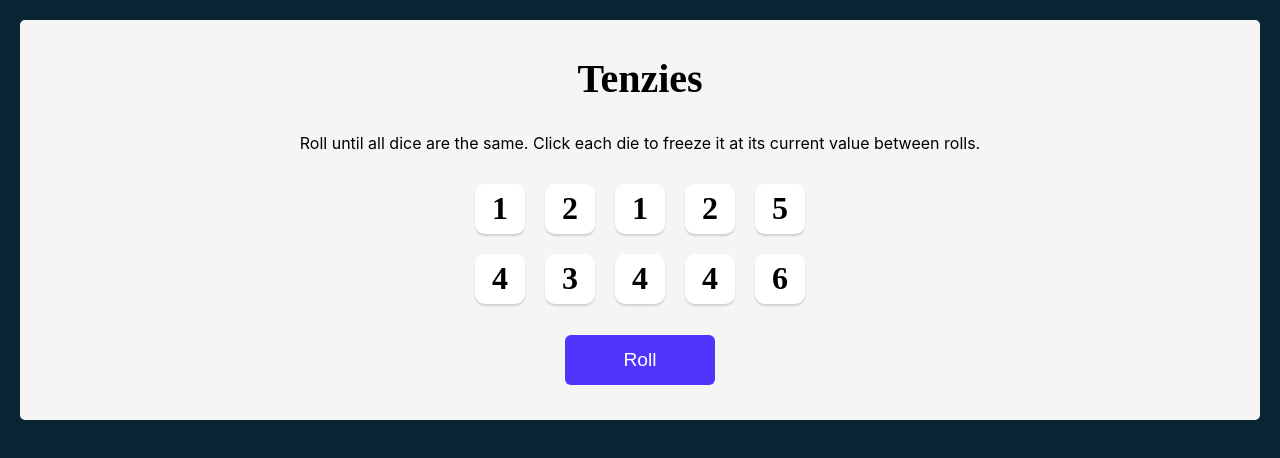
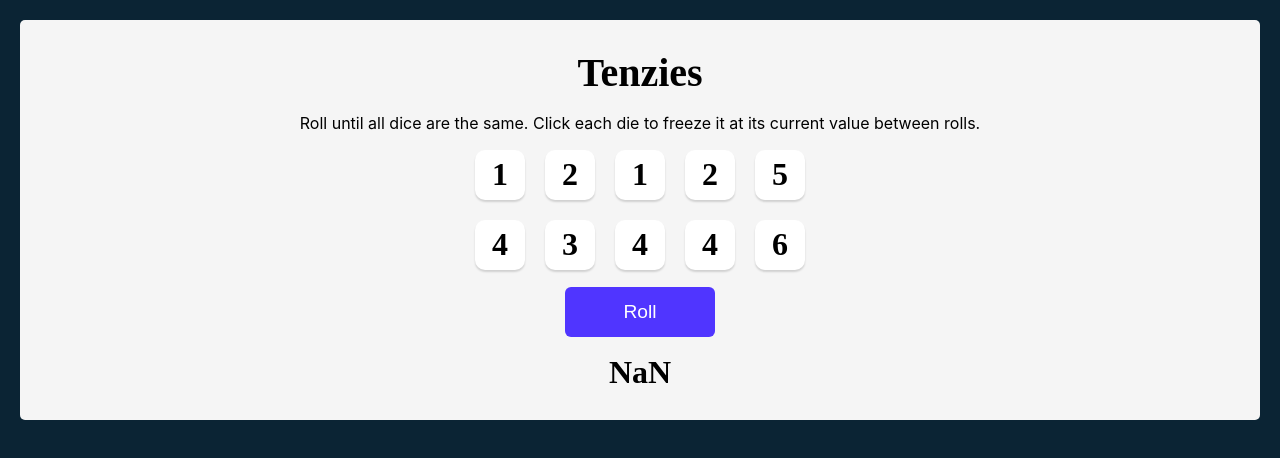
Before and after one commit to FrancescoSciab/Tenzies, a Next.js app in the folder tenzies-app/: page /components/Die in a window 1280 px wide. Shown: the top 458 px of the page. Built offline with nearby package versions, Linux system fonts and the light colour scheme.

Commit message:
not working

```diff
--- a/tenzies-app/src/pages/_app.js
+++ b/tenzies-app/src/pages/_app.js
@@ -1,24 +1,33 @@
 import '@/styles/globals.css'
 import Die from './components/Die'
+import TimeTracker from './components/TimeTracker';
 import { useEffect, useState } from 'react';
 import {nanoid} from "nanoid"
 import Confetti from "react-confetti"
-import { useStopwatch } from 'react-timer-hook';
+
+
 
 
 export default function App() {
 
   const [dice, setDice] = useState(allNewDice());
   const [tenzies, setTenzies] = useState(false);
-
+  const [time, setTime] = useState(() => {
+    return () => {
+        performance.now()
+    }
+})
   useEffect(() => {
     const allHeld = dice.every(die => die.isHeld)
     const firstValue = dice[0].value
     const allSameValue = dice.every(die => die.value === firstValue)
-    if (allHeld && allSameValue) {
+    if (allHeld && allSameValue) {() => {
       setTenzies(true)
+      setTime()
     }
-  }, [dice])
+
+    }
+    }, [dice])
 
   function generateNewDie() {
     return {
@@ -48,18 +57,6 @@ export default function App() {
           die
     }))
   }
-
-  const {
-    seconds,
-    minutes,
-    hours,
-    days,
-    isRunning,
-    start,
-    pause,
-    reset,
-  } = useStopwatch({ autoStart: true });
-
 
   const diceElements = dice.map(die => <Die
                                         key={die.id}
@@ -92,6 +89,8 @@ export default function App() {
 
       <button className='roll-dice' onClick={rollDice}>{tenzies ? "New game" : "Roll"}</button>
 
+      <TimeTracker />
+
     </main>
   )
 }
--- a/tenzies-app/src/pages/components/Die.js
+++ b/tenzies-app/src/pages/components/Die.js
@@ -1,3 +1,4 @@
+
 
 
 export default function Die (props) {
@@ -8,11 +9,15 @@ export default function Die (props) {
         backgroundColor: props.isHeld ? "#59E391" : "white"
     }
 
+
     return (
         <div
             className="die-face"
             style={styles}
-            onClick={props.seconds}
+            onClick={() => {
+                props.holdDice;
+                props.setTime;
+            }}
             >
 
             <h2 className="die-num">{props.value}</h2>
--- /dev/null
+++ b/tenzies-app/src/pages/components/TimeTracker.js
@@ -0,0 +1,16 @@
+export default function TimeTracker(props) {
+
+    function calculateResult() {
+        const result = props.finalTime - props.initial
+        return (
+            result
+        )
+    }
+
+
+    return (
+    <div>
+        <h1>{calculateResult()}</h1>
+    </div>
+  )
+}
```
